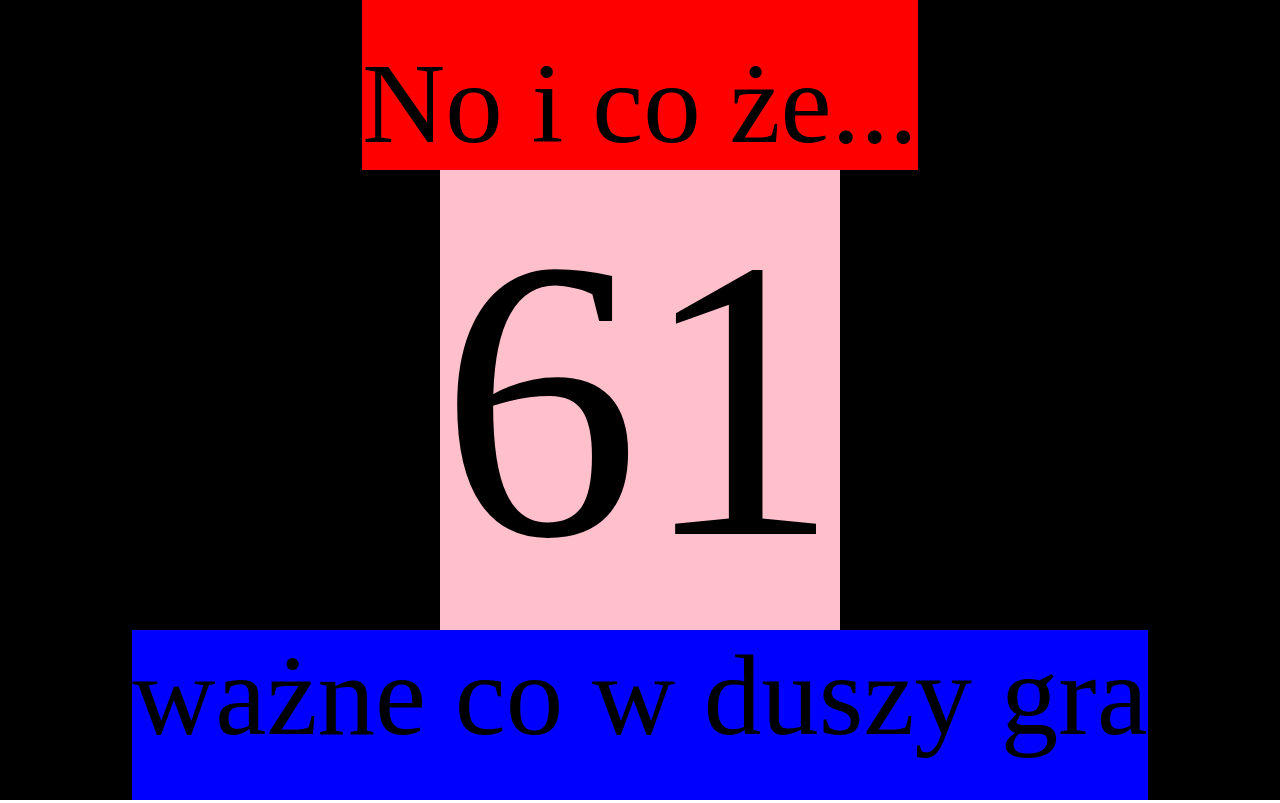
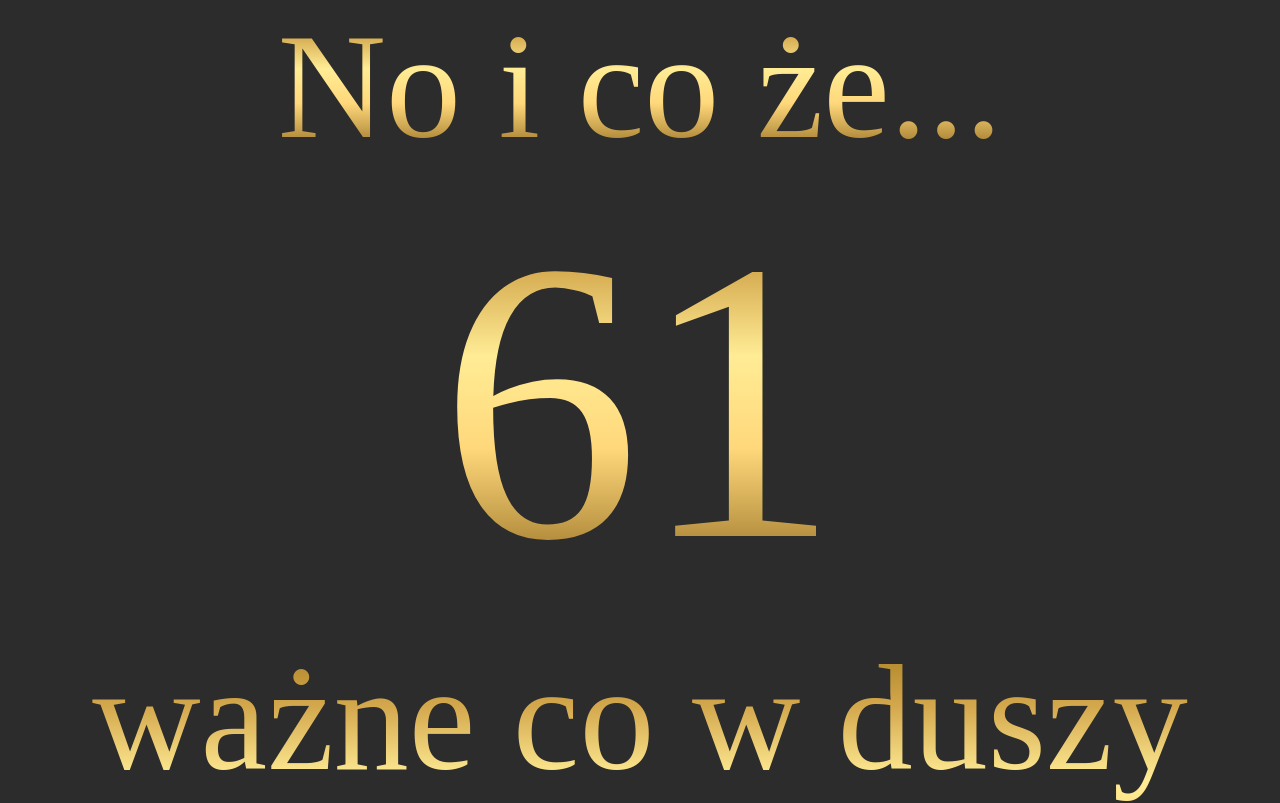
Before and after one commit to dabrowawojciech64/pastaCard, an Angular app: page / in a window 1280 px wide. Shown: the top 803 px of the page. Built offline with nearby package versions, Linux system fonts and the light colour scheme; a web font is replaced by a local one.

Commit message:
Color scheme and final text placement

```diff
--- a/src/app/app.component.scss
+++ b/src/app/app.component.scss
@@ -1,28 +1,34 @@
 .container {
   display: flex;
+  flex:1;
   flex-direction: column;
-  justify-content: center;
-  align-items: center;
-  height: 100vh;
-  width: 100vw;
-  background-color: black;
+  height:100vh;
 }
 
 .top,
-.bottom {
-  display: flex;
-  flex: 1 0 auto;
-  font-size: 115px;
+.bottom,
+.centerpiece {
+    display: flex;
+    justify-content: center;
+}
+
+.top,
+.bottom,
+.centerpiece {
+  background:linear-gradient(#a37a1e,#d3a74c,#ffec95,#ffd87b,#b58f3e,#956d13);
+  -webkit-background-clip: text;
+  background-clip: text;
+  color:transparent;
+  text-align: center;
 }
 
 .top {
-  background-color: red;
-  align-items: flex-end;
+  margin-top: auto;
 }
 
 .bottom {
-  background-color: blue;
-  align-items: flex-start;
+  margin-bottom: auto;
+  padding-bottom: 23px;
 }
 
 .centerpiece {
--- a/src/styles.scss
+++ b/src/styles.scss
@@ -2,4 +2,6 @@
 body {
   margin: 0;
   font-family: 'Sedgwick Ave Display', cursive;
+  font-size: 150px;
+  background-color: rgb(44, 44, 44);
 }
```
Also changed, not shown: 5 other files (tests, documents, lock files or other folders).
